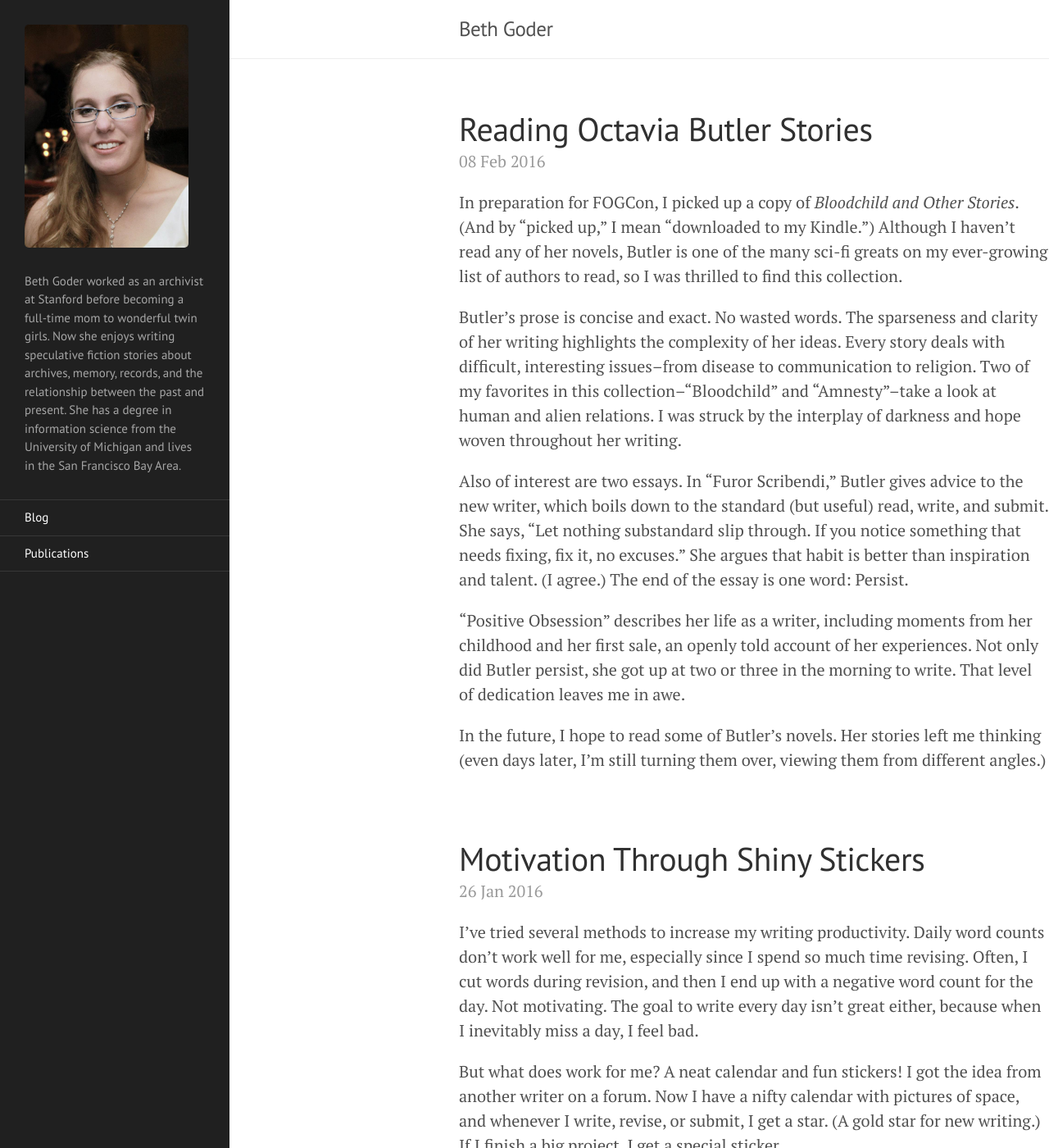
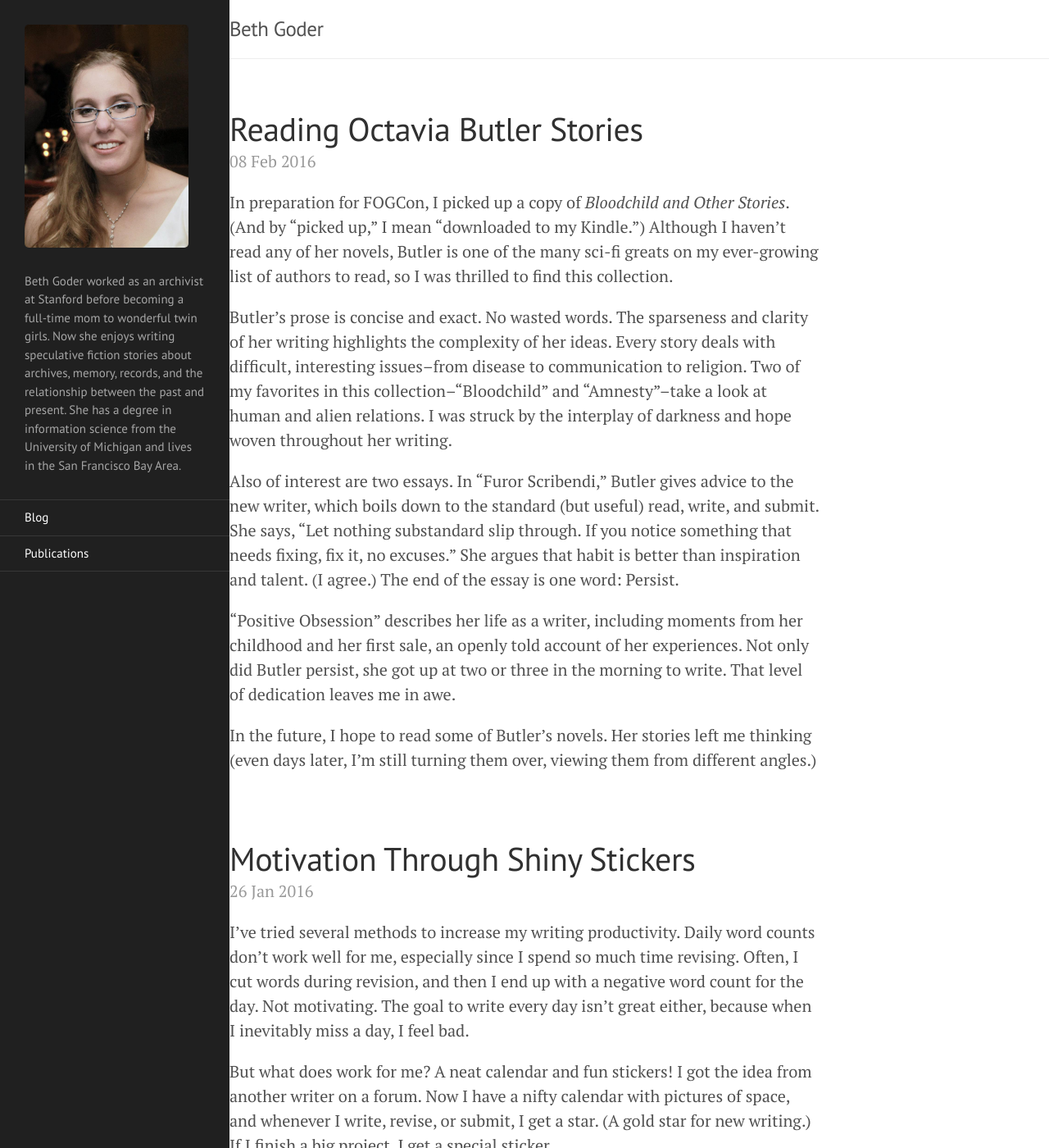
Before and after one commit to BethGoder/BethGoder.github.io, a Jekyll site: the page built from index.html, in a window 1280 px wide and 1400 px high. Shown: the whole window at 82% size. Built offline with Jekyll 4.4.1, drawn with Linux system fonts in a browser that asks for light colours; the list of posts is cut into pages by our own code.

Commit message:
css tweaks

```diff
--- a/public/css/lanyon.css
+++ b/public/css/lanyon.css
@@ -144,7 +144,6 @@ h1, h2, h3, h4, h5, h6 {
   position: fixed;
   top: 0;
   bottom: 0;
-  left: -14rem;
   width: 14rem;
   visibility: hidden;
   overflow-y: auto;
@@ -152,8 +151,6 @@ h1, h2, h3, h4, h5, h6 {
   font-size: .875rem; /* 15px */
   color: rgba(255,255,255,.6);
   background-color: #202020;
-  -webkit-transition: all .3s ease-in-out;
-          transition: all .3s ease-in-out;
 }
 @media (min-width: 30em) {
   .sidebar {
@@ -281,22 +278,10 @@ a.sidebar-nav-item:focus {
       -ms-backface-visibility: hidden;
           backface-visibility: hidden;
 }
-.wrap,
-.sidebar-toggle {
-  -webkit-transition: -webkit-transform .3s ease-in-out;
-          transition: transform .3s ease-in-out;
-}
 
 #sidebar-checkbox:checked + .sidebar {
   z-index: 10;
   visibility: visible;
-}
-#sidebar-checkbox:checked ~ .sidebar,
-#sidebar-checkbox:checked ~ .wrap,
-#sidebar-checkbox:checked ~ .sidebar-toggle {
-  -webkit-transform: translateX(14rem);
-      -ms-transform: translateX(14rem);
-          transform: translateX(14rem);
 }
 
 
@@ -425,13 +410,6 @@ a.pagination-item:hover {
   right: 1rem;
 }
 
-.layout-reverse #sidebar-checkbox:checked ~ .sidebar,
-.layout-reverse #sidebar-checkbox:checked ~ .wrap,
-.layout-reverse #sidebar-checkbox:checked ~ .sidebar-toggle {
-  -webkit-transform: translateX(-14rem);
-      -ms-transform: translateX(-14rem);
-          transform: translateX(-14rem);
-}
 
 
 /*
@@ -545,11 +523,6 @@ a.pagination-item:hover {
  * aside when toggled.
  */
 
-.sidebar-overlay #sidebar-checkbox:checked ~ .wrap {
-  -webkit-transform: translateX(0);
-      -ms-transform: translateX(0);
-          transform: translateX(0);
-}
 .sidebar-overlay #sidebar-checkbox:checked ~ .sidebar-toggle {
   box-shadow: 0 0 0 .25rem #fff;
 }
```
